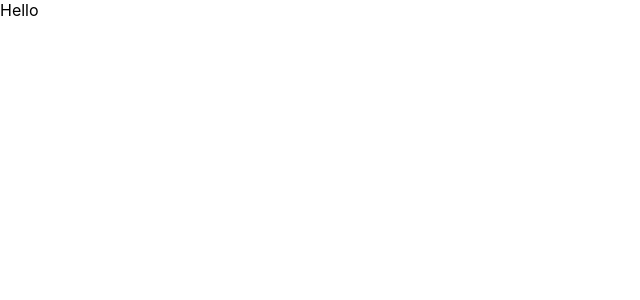
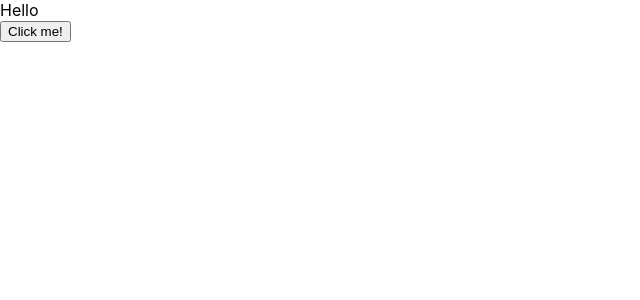
Before and after one commit to manoj633/react-revision, a React (Create React App) app: page / in a window 1280 px wide. Shown: the top 300 px of the page, without its empty margins (0-640 px from the left). Built offline with nearby package versions, Linux system fonts and the light colour scheme.

Commit message:
function prop
Signed-off-by: Manoj <manoj09633@gmail.com>

```diff
--- a/src/components/Child.js
+++ b/src/components/Child.js
@@ -1,7 +1,14 @@
 import React from "react";
 
 function ChildComponent(props) {
-  return <div>{props.message}</div>;
+  return (
+    <>
+      <div>{props.message}</div>
+      {/* A function in parent is passed as prop to child */}
+      {/* prop.onClick contains reference to function defined in parent */}
+      <button onClick={props.onClick}>Click me!</button>
+    </>
+  );
 }
 
 export default ChildComponent;
--- a/src/components/Parent.js
+++ b/src/components/Parent.js
@@ -1,7 +1,10 @@
 import React from "react";
 import ChildComponent from "./Child";
 function ParentComponent() {
-  return <ChildComponent message={"Hello"} />;
+  function handleClick() {
+    alert("Button clicked");
+  }
+  return <ChildComponent message={"Hello"} onClick={handleClick} />;
 }
 
 export default ParentComponent;
```
